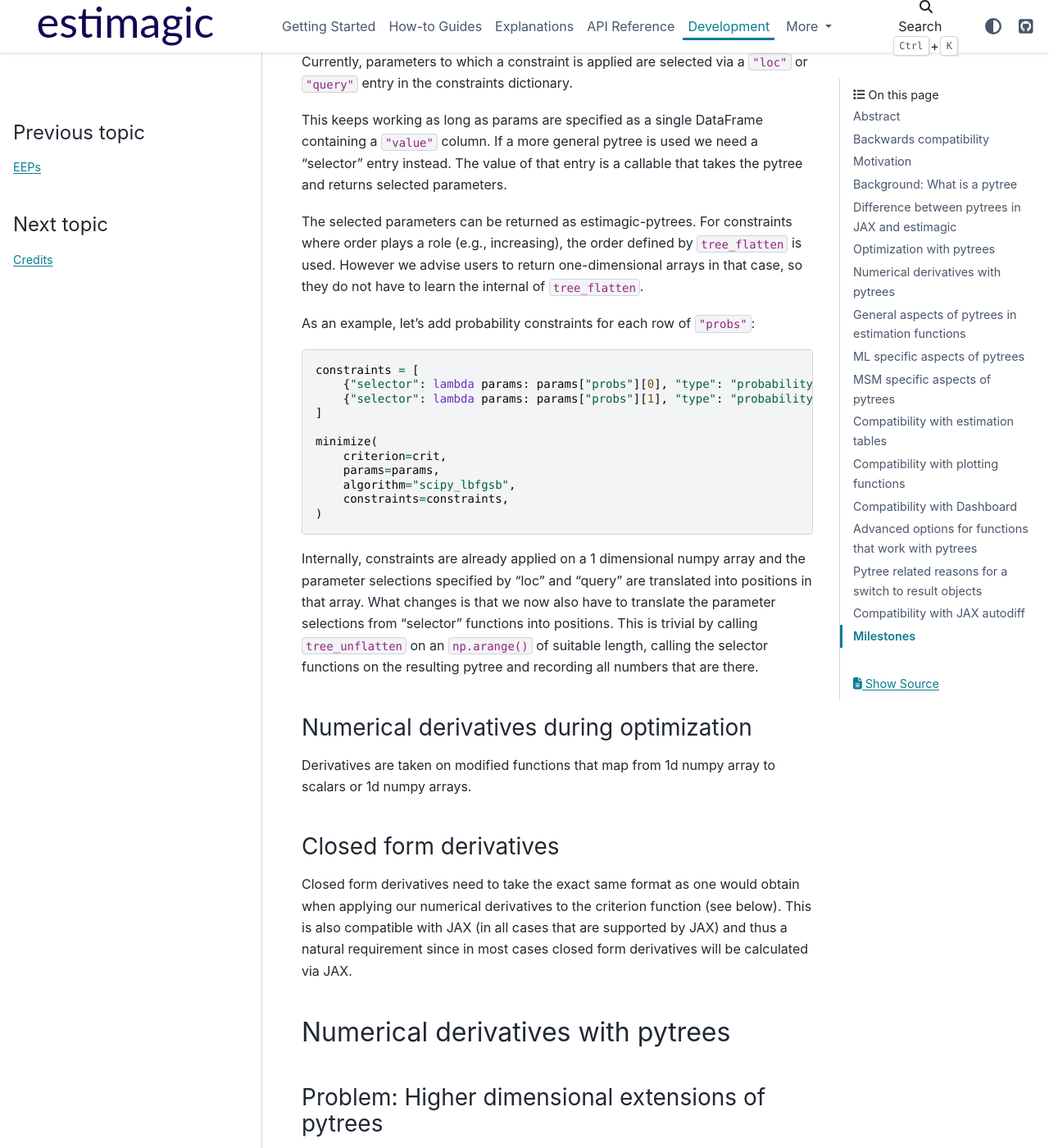
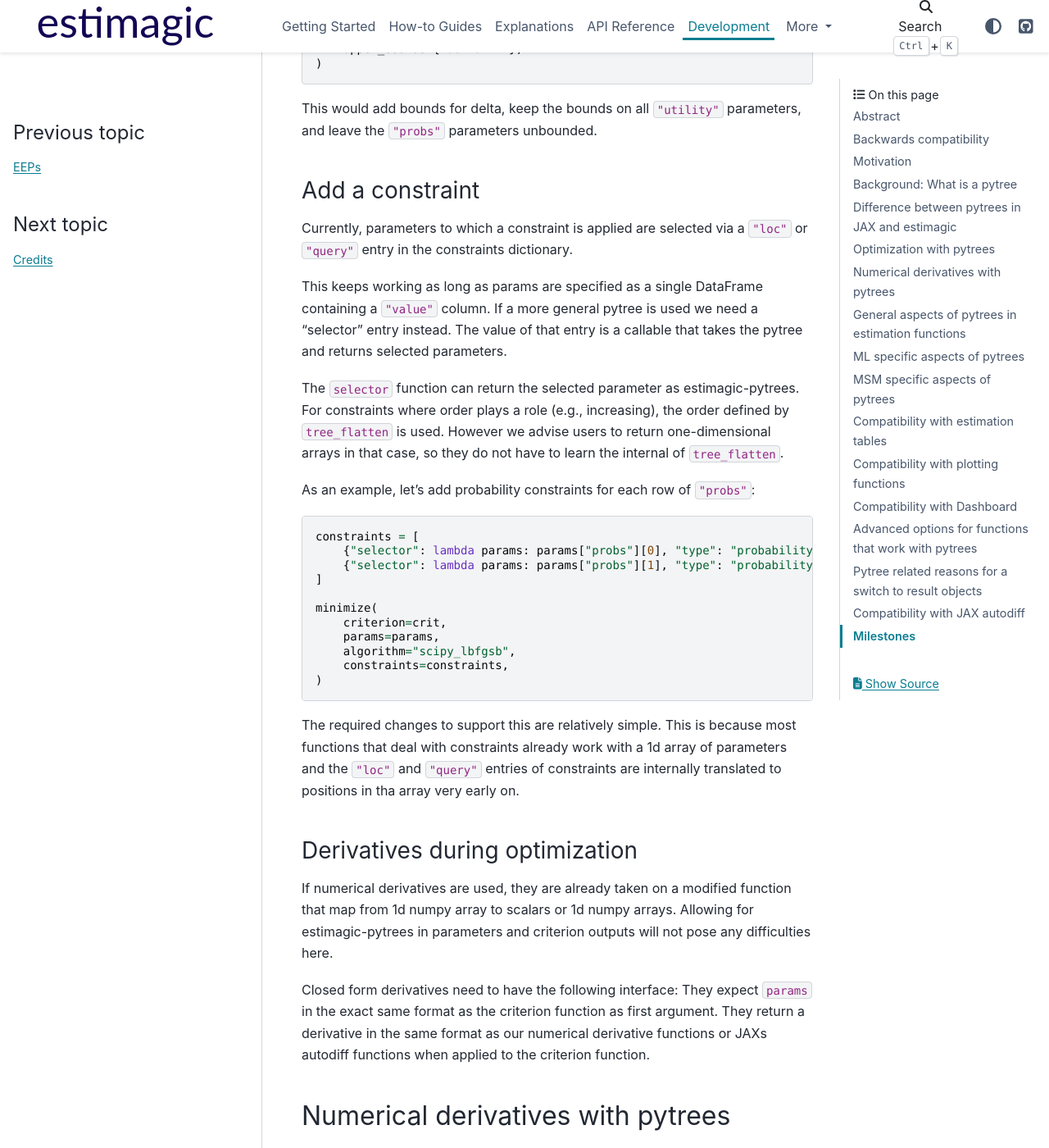
Before and after one commit to optimagic-dev/optimagic, a Sphinx documentation site: the page built from docs/source/development/eep-01-pytrees.rst, in a window 1280 px wide and 1400 px high, scrolled down 5593 px. Shown: the whole window at 82% size. Built offline with Sphinx 7.4.7 and the PyData theme 0.15.4, drawn with Linux system fonts in a browser that asks for light colours; pages that are not in the unit, such as notebooks, are missing from menus; some of the changed text lies outside the part shown.

Commit message:
Address comments.

```diff
--- a/docs/source/development/eep-01-pytrees.rst
+++ b/docs/source/development/eep-01-pytrees.rst
@@ -115,16 +115,20 @@
 ===============================================
 
 Most JAX functions `only work with Pytrees of arrays
-<https://jax.readthedocs.io/en/latest/pytrees.html#pytrees-and-jax-functions>`_, i.e.
-pytrees where container types are dicts, lists and tuples and all leaves are arrays.
+<https://jax.readthedocs.io/en/latest/pytrees.html#pytrees-and-jax-functions>`_ and
+scalars, i.e. pytrees where container types are dicts, lists and tuples and all leaves
+are arrays or scalars. We will just call them pytrees of arrays because scalars are
+converted to arrays by JAX.
 
 There are two ways to look at such pytrees:
 
 1. As pytree of arrays -> ``tree_flatten`` produces a list of arrays
 2. As pytree of numbers -> ``tree_flatten`` produces a list of numbers
 
-The only difference between the two views is that for the second one, arrays have been
-registered as container types that can be flattened.
+The only difference between the two perspectives is that for the second one, arrays have
+been registered as container types that can be flattened. In JAX the term
+``ravel`` instead of ``flatten`` is sometimes used to make clear that the second
+perspective is meant.
 
 Estimagic functions work with slightly more general pytrees. On top of arrays, they
 can also contain scalars, pandas.Series and pandas.DataFrames.
@@ -147,14 +151,18 @@
 ``"value"`` column when flattening the DataFrame into a list of numbers. If there is no
 column ``"value"``, all numeric columns of the DataFrame are considered.
 
+Note that internally, we will sometimes define flattening rules such that only some
+other columnn, e.g. only ``"lower_bound"`` is considered. However we never look at more
+than one column of a classical estimagic params DataFrame at a time.
+
 To distinguish between the different pytrees we use the terms JAX-pytree and
 estimagic-pytree.
 
 Optimization with pytrees
 =========================
 
-In this section we look at possible ways specify optimizations when parameters and some
-outputs of criterion functions can be estimagic-pytrees.
+In this section we look at possible ways to specify optimizations when parameters and
+some outputs of criterion functions can be estimagic-pytrees.
 
 As an example we use a hypothetical criterion function with pytree inputs and outputs
 to describe how a user can optimize it. We also give a rough intuition what happens
@@ -262,10 +270,10 @@
 The value of that entry is a callable that takes the pytree and returns selected
 parameters.
 
-The selected parameters can be returned as estimagic-pytrees. For constraints where
-order plays a role (e.g., increasing), the order defined by ``tree_flatten`` is used.
-However we advise users to return one-dimensional arrays in that case, so they do not
-have to learn the internal of ``tree_flatten``.
+The ``selector`` function can return the selected parameter as estimagic-pytrees.
+For constraints where order plays a role (e.g., increasing), the order defined by
+``tree_flatten`` is used. However we advise users to return one-dimensional arrays in
+that case, so they do not have to learn the internal of ``tree_flatten``.
 
 As an example, let's add probability constraints for each row of ``"probs"``:
 
@@ -283,28 +291,23 @@
         constraints=constraints,
     )
 
-Internally, constraints are already applied on a 1 dimensional numpy array and the
-parameter selections specified by "loc" and "query" are translated into positions in
-that array. What changes is that we now also have to translate the parameter selections
-from "selector" functions into positions. This is trivial by calling ``tree_unflatten``
-on an ``np.arange()`` of suitable length, calling the selector functions on the
-resulting pytree and recording all numbers that are there.
+The required changes to support this are relatively simple. This is because most
+functions that deal with constraints already work with a 1d array of parameters and
+the ``"loc"`` and ``"query"`` entries of constraints are internally translated to
+positions in tha array very early on.
 
 
-Numerical derivatives during optimization
------------------------------------------
+Derivatives during optimization
+-------------------------------
 
-Derivatives are taken on modified functions that map from 1d numpy array to scalars
-or 1d numpy arrays.
+If numerical derivatives are used, they are already taken on a modified function that
+map from 1d numpy array to scalars or 1d numpy arrays. Allowing for estimagic-pytrees
+in parameters and criterion outputs will not pose any difficulties here.
 
-
-Closed form derivatives
------------------------
-
-Closed form derivatives need to take the exact same format as one would obtain
-when applying our numerical derivatives to the criterion function (see below). This is
-also compatible with JAX (in all cases that are supported by JAX) and thus a natural
-requirement since in most cases closed form derivatives will be calculated via JAX.
+Closed form derivatives need to have the following interface: They expect ``params``
+in the exact same format as the criterion function as first argument. They return a
+derivative in the same format as our numerical derivative functions or JAXs autodiff
+functions when applied to the criterion function.
 
 Numerical derivatives with pytrees
 ==================================
@@ -688,7 +691,7 @@
 
 We propose that moments can be stored as any valid estimagic pytree but of course all
 three types of moments have to be aligned, i.e. be stored in a tree of the same
-structure.
+structure. We will raise an error if the trees do not have the same structure.
 
 This is a generalization of an interface that has already proven useful in
 `respy <https://github.com/OpenSourceEconomics/respy>`_,
```
Also changed, not shown: other parts of docs/source/development/eep-01-pytrees.rst (+1 -1 lines).
